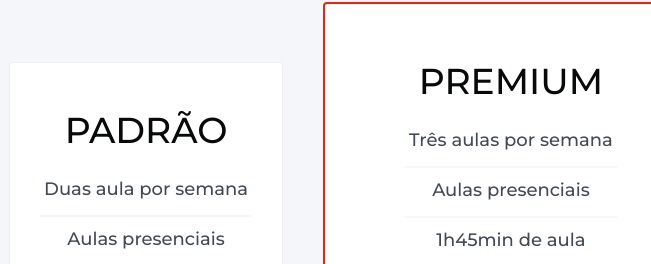
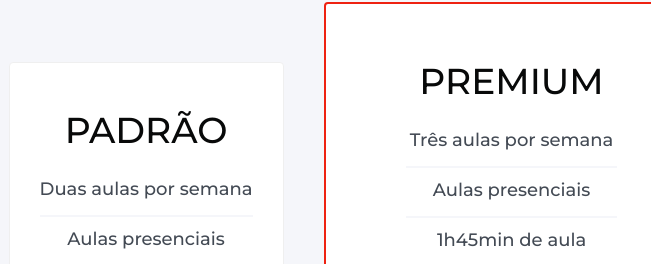
Before and after one commit to andersondv5/GuitarClass, a plain HTML site: page index.html in a window 1280 px wide. Shown: the part 2778-3042 px from the top of the page, 286-937 px from the left. Drawn offline with nearby package versions, Linux system fonts and the light colour scheme.

Commit message:
erro de gramática corrigido

```diff
--- a/index.html
+++ b/index.html
@@ -89,7 +89,7 @@
       <div class="pacotes-item pacote-off">
         <h2 class="black-0 font-g">PADRÃO</h2>
         <ul class="font-m black-1">
-          <li>Duas aula por semana</li>
+          <li>Duas aulas por semana</li>
           <li>Aulas presenciais</li>
           <li>50min de aula</li>
           <li>Válido por um mês</li>
```
